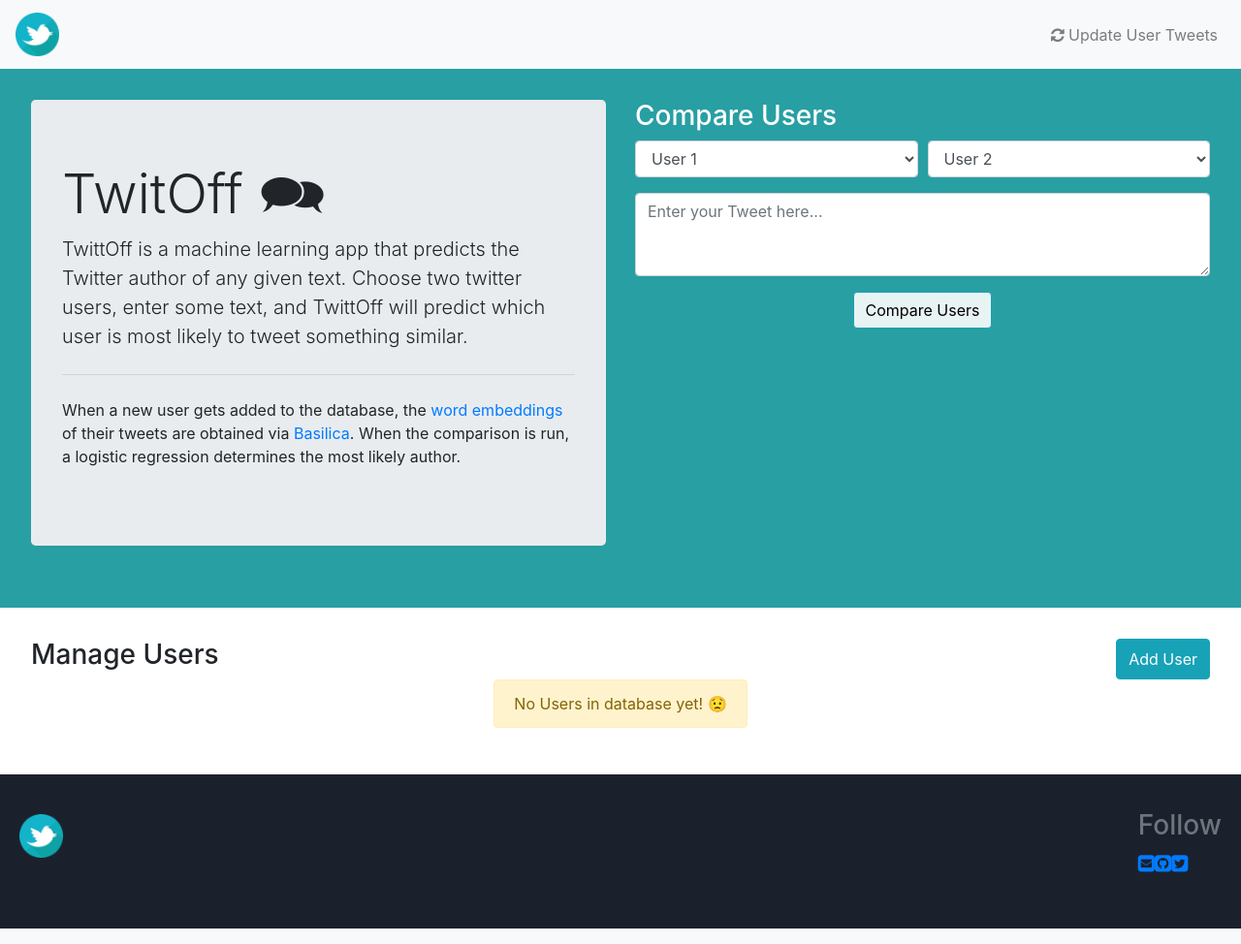
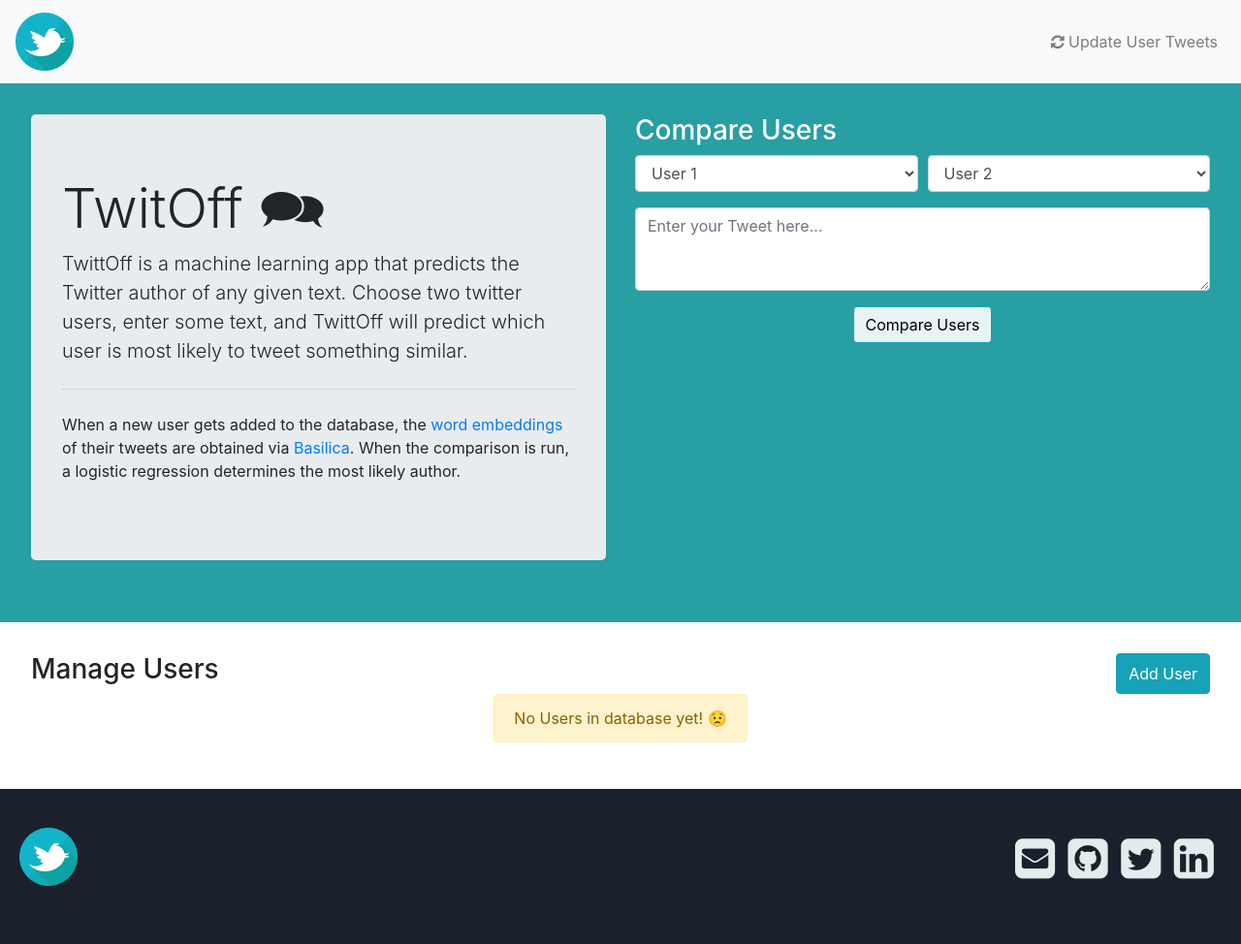
Before and after one commit to hurshd0/TwitOff, a Flask app: page / in a window 1280 px wide. Shown: the whole page at 97% size. Run offline with Flask 2, Linux system fonts and the light colour scheme; some libraries are stand-ins or nearby versions.

Commit message:
style: fixed footer styling, and re-factored layout

```diff
--- a/twitoff/static/css/main.css
+++ b/twitoff/static/css/main.css
@@ -95,5 +95,17 @@ footer {
 
 .footer-holder {
     padding: 2.25rem 1.25rem;
+}
+
+.footer-logo {
+margin-top: 0.25rem;
+}
+
+.footer-social-icons a {
+    color: rgb(226, 236, 235);
+}
+
+.footer-social-icons {
+    font-size: 3rem;
 
 }
--- a/twitoff/templates/layout.html
+++ b/twitoff/templates/layout.html
@@ -36,15 +36,8 @@
             <nav class="navbar navbar-expand-md navbar-light bg-light">
                 <!-- Brand logo-->
                 <a href="/" class="navbar-brand">
-                    <img src="/static/img/logo.png" width=45 height=45 lass="d-inline-block align-top" alt="" />
+                    <img src="/static/img/logo.png" width=60 height=60 lass="d-inline-block align-top" alt="" />
                 </a>
-                <button type="button" class="navbar-toggler" data-toggle="collapse" data-target="#navbarCollapse">
-                    <span class="navbar-toggler-icon"></span>
-                </button>
-
-                <!-- Expanded Menu-->
-                <div id="navbarCollapse" class="collapse navbar-collapse">
-
                 <ul class="nav navbar-nav ml-auto">
                     <!-- Update tweets -->
                     <li class="nav-item">
@@ -52,7 +45,7 @@
                             Update User Tweets</a>
                     </li>
                 </ul>
-                </div>
+
             </nav>
         </div>
     </header>
@@ -66,18 +59,20 @@
         ">
             <div class='footer-logo'>
                 <!-- Brand logo-->
-                <a href="/" class="navbar-brand">
-                    <img src="/static/img/logo.png" width=45 height=45 lass="d-inline-block align-top" alt="" />
+                <a href="/">
+                    <img src="/static/img/logo.png" width=60 height=60 />
                 </a>
             </div>
+
             <div class='footer-links'>
-                <h3>Follow</h3>
-                <p class='lead'>
-                    <span class='mr-2'><a href="mailto:hurshd0@gmail.com"><i class="fa fa-envelope-square"
-                                aria-hidden="true"></i></a><a href="https://github.com/hurshd0/TwitOff"><i
-                                class="fa fa-github-square" aria-hidden="true"></i></a><a
-                            href="https://twitter.com/hurshd0"><i class="fa fa-twitter-square" aria-hidden="true"></i>
+
+                <span class='footer-social-icons mr-2'>
+                    <a href="mailto:hurshd0@gmail.com"><i class="fa fa-envelope-square" aria-hidden="true"></i></a>
+                    <a href="https://github.com/hurshd0/TwitOff"><i class="fa fa-github-square"
+                            aria-hidden="true"></i></a>
+                    <a href="https://twitter.com/hurshd0"><i class="fa fa-twitter-square" aria-hidden="true"></i>
                     </a>
+                    <a href="https://www.linkedin.com/in/hurshd/"><i class="fa fa-linkedin-square"></i></a>
                 </span>
                 </p>
             </div>
```
Lines whose indentation alone changed are shown as unchanged.
